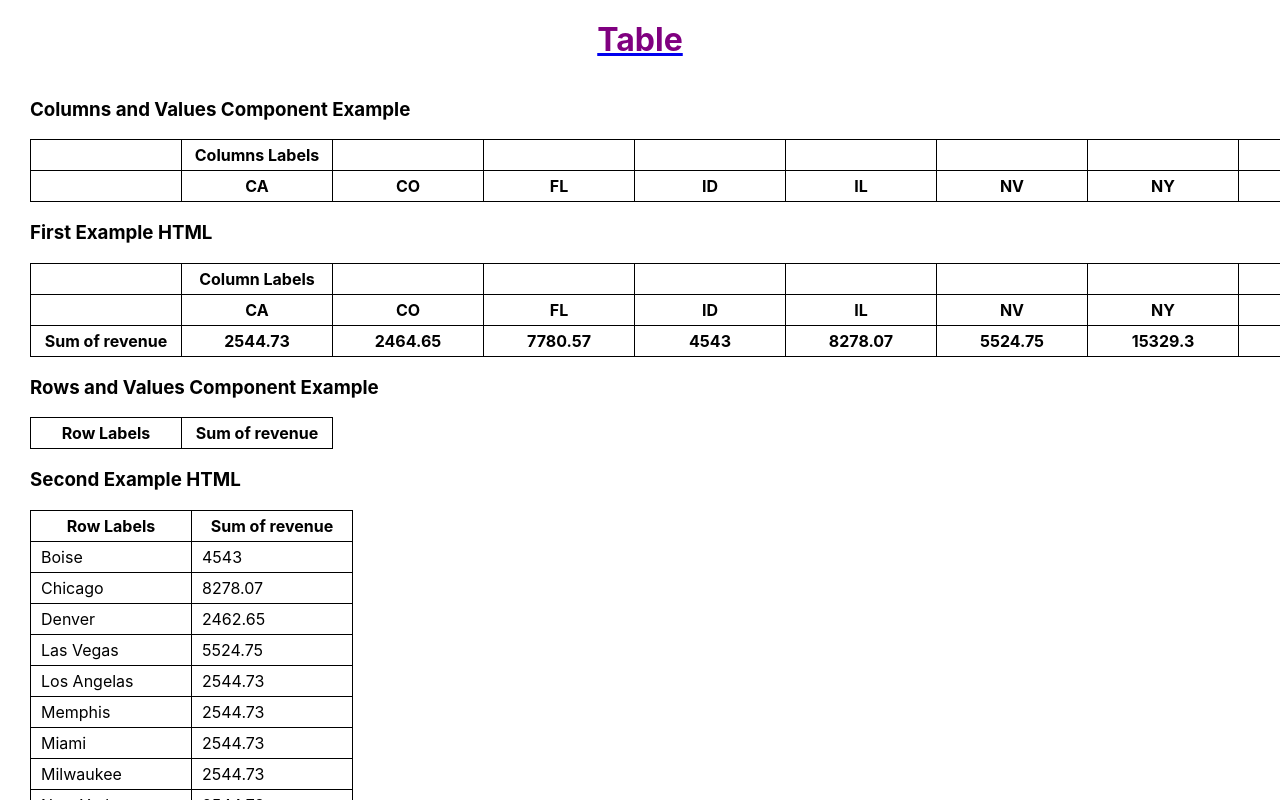
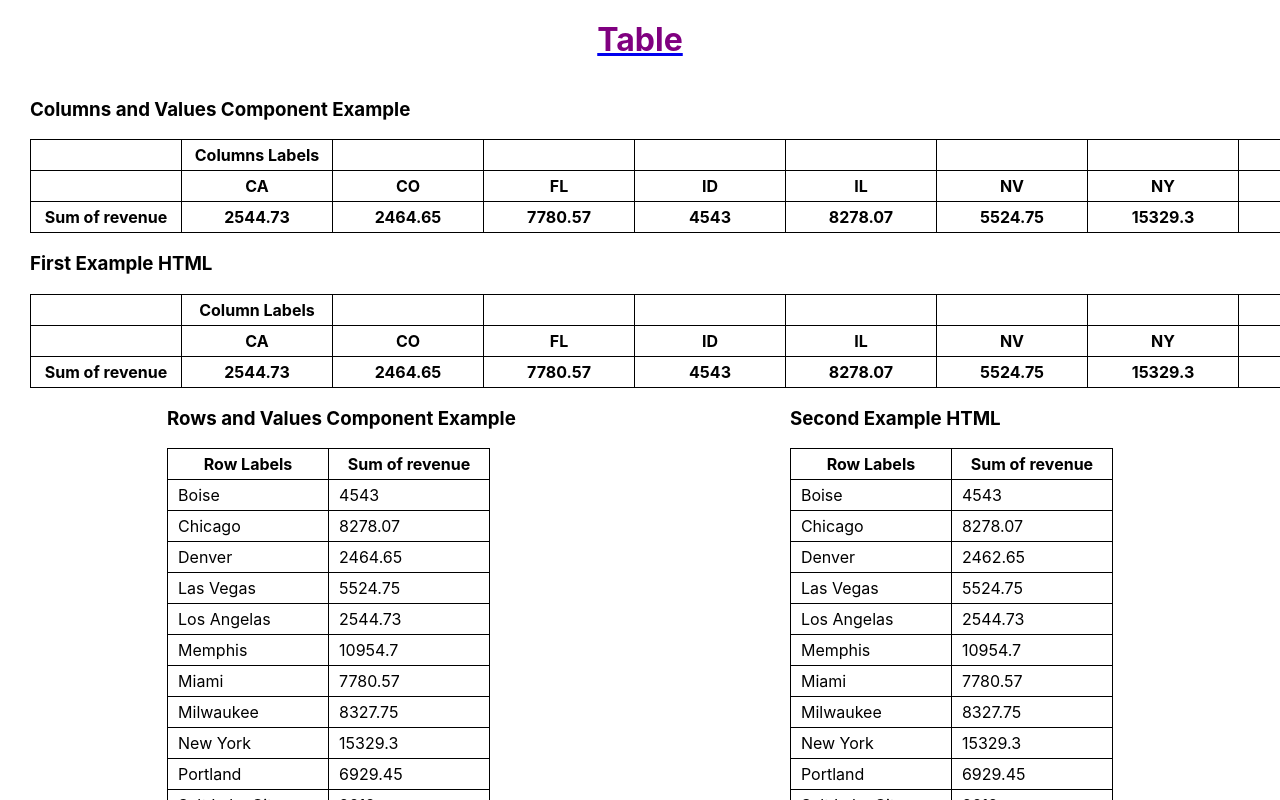
Before and after one commit to VictorChaikin/svelte-test-project, a Svelte app: page /pivot-table in a window 1280 px wide. Shown: the top 800 px of the page. Built offline with nearby package versions, Linux system fonts and the light colour scheme.

Commit message:
forth examle

```diff
--- a/src/components/PivotTable.svelte
+++ b/src/components/PivotTable.svelte
@@ -15,21 +15,21 @@
 
   let body = [];
 
-  // if (data.uniqueRows) {
-  //   body = createBody(
-  //     data.uniqueRows,
-  //     data.uniqueColumns,
-  //     data.tableValues,
-  //     data.rowsTotal
-  //   );
-  // }
+  if (data.uniqueRows) {
+    body = createBody(
+      data.uniqueRows,
+      data.uniqueColumns,
+      data.tableValues,
+      data.rowsTotal
+    );
+  }
 
-  // const footer = createFooter(
-  //   data.horizontalTotalTitle,
-  //   data.uniqueColumns,
-  //   data.columnsTotal,
-  //   data.grandTotal
-  // );
+  const footer = createFooter(
+    data.horizontalTotalTitle,
+    data.uniqueColumns,
+    data.columnsTotal,
+    data.grandTotal
+  );
 
   // console.log(header);
   // console.log(body);
@@ -46,7 +46,7 @@
     </tr>
   {/each}
 
-  <!-- {#if data.uniqueRows}
+  {#if data.uniqueRows}
     {#each body as bodyRow}
       <tr>
         {#each bodyRow as bodyItem}
@@ -54,14 +54,14 @@
         {/each}
       </tr>
     {/each}
-  {/if} -->
+  {/if}
 
-  <!-- {#each footer as footerRow}
+  {#each footer as footerRow}
     <tr>
       {#each footerRow as footerItem}
         <Cell data={footerItem} tablePart="footer" />
       {/each}
     </tr>
-  {/each} -->
+  {/each}
 
 </table>
--- a/src/logic/visualisationLogic.js
+++ b/src/logic/visualisationLogic.js
@@ -83,7 +83,10 @@ function getUniqueRowsVisualisation(uniqueRows, first) {
     }
 }
 
-function getUniqueTableValuesVisualisation() {
+function getTableValuesVisualisation(tableValues, uniqueColumns) {
+    console.log(tableValues);
+    console.log(uniqueColumns);
+    return [];
 }
 
 
@@ -126,7 +129,7 @@ function compressMultipleArraysToOne(arrays) {
         // console.log(arrays[i]);
     }
 
-    // console.log(array);
+    console.log(array);
     return [array];
 }
 
@@ -179,11 +182,15 @@ export function createBody(uniqueRows, uniqueColumns, tableValues, rowsTotal) {
         rowsTotalVisualisation = compressMultipleArraysToOne(rowsTotalVisualisation);
         // console.log(rowsTotalVisualisation[0]);
     }
-    console.log(rowsTotalVisualisation);
+    // console.log(rowsTotalVisualisation);
 
 
     if (tableValues) {
-        tableValuesVisualisation = getUniqueTableValuesVisualisation();
+        // console.log(tableValues);
+        // tableValuesVisualisation = compressMultipleArraysToOne(tableValues);
+        // getTableValuesVisualisation(tableValues, uniqueColumns);
+        tableValuesVisualisation = tableValues;
+        // console.log(tableValuesVisualisation);
     }
 
 
--- a/src/pages/PivotTablePage.svelte
+++ b/src/pages/PivotTablePage.svelte
@@ -17,10 +17,10 @@
     height: calc(100% - 119px); */
   }
 
-  /* .tables-row {
+  .tables-row {
     display: flex;
     justify-content: space-around;
-  } */
+  }
 
 </style>
 
@@ -148,31 +148,31 @@
             </tr>
             <tr>
               <td>Memphis</td>
-              <td>2544.73</td>
+              <td>10954.7</td>
             </tr>
             <tr>
               <td>Miami</td>
-              <td>2544.73</td>
+              <td>7780.57</td>
             </tr>
             <tr>
               <td>Milwaukee</td>
-              <td>2544.73</td>
+              <td>8327.75</td>
             </tr>
             <tr>
               <td>New York</td>
-              <td>2544.73</td>
+              <td>15329.3</td>
             </tr>
             <tr>
               <td>Portland</td>
-              <td>2544.73</td>
+              <td>6929.45</td>
             </tr>
             <tr>
               <td>Salt Lake City</td>
-              <td>2544.73</td>
+              <td>2612</td>
             </tr>
             <tr>
               <td>Seattle</td>
-              <td>2544.73</td>
+              <td>6594.03</td>
             </tr>
 
           </tbody>
@@ -277,7 +277,7 @@
         </tr>
       </tfoot>
     </table>
-<!--
+
     <div class="title">
       <h3>{examples[3].title} Component Example</h3>
     </div>
@@ -375,7 +375,7 @@
           <th>7602.8</th>
         </tr>
       </tfoot>
-    </table> -->
+    </table>
 
     <!-- <div class="title">
       <h3>{examples[4].title} Component Example</h3>
--- a/src/store.js
+++ b/src/store.js
@@ -339,7 +339,7 @@ export const examples = [
   firstExample,
   secondExample,
   thirdExample,
-  // forthExample,
+  forthExample,
   // fifthExample
 ];
 
```
